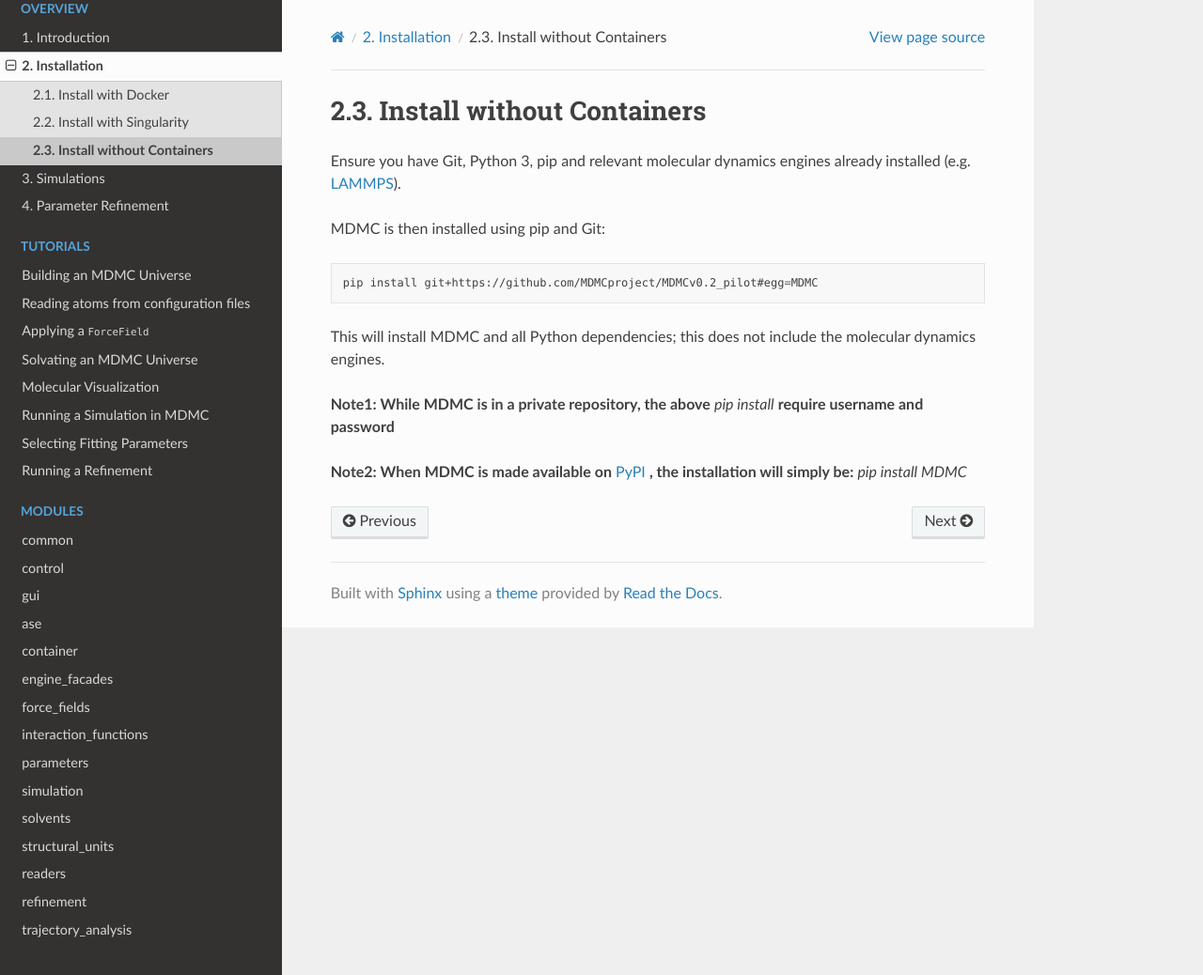
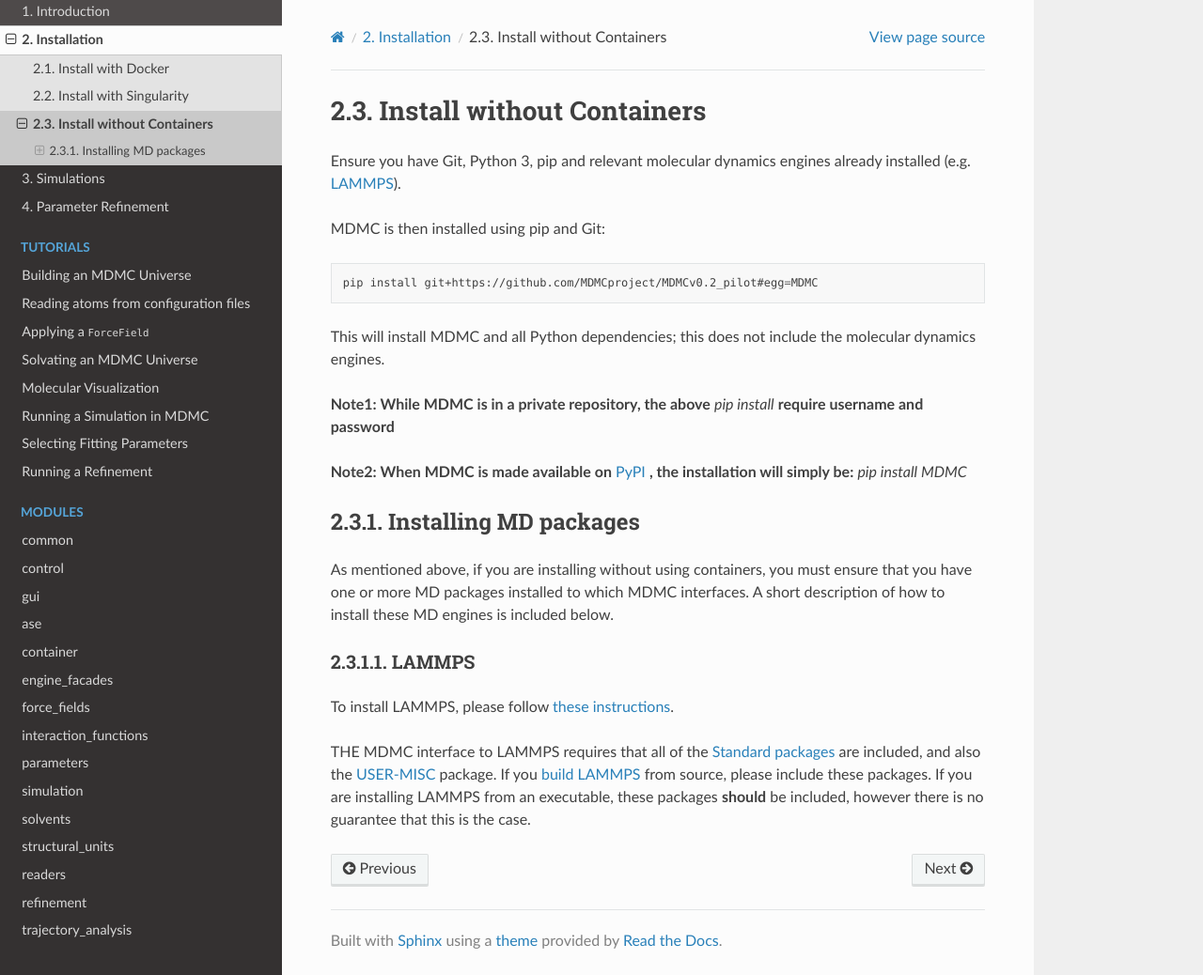
Before and after one commit to ISISNeutronMuon/MDMC, a Sphinx documentation site: the page built from doc/pages/installation/containerless.rst, in a window 1280 px wide and 1038 px high. Shown: the whole window at 94% size. Built offline with Sphinx 7.4.7 and the Read the Docs theme 2.0.0, drawn with Linux system fonts in a browser that asks for light colours.

```diff
--- a/doc/pages/installation/containerless.rst
+++ b/doc/pages/installation/containerless.rst
@@ -19,3 +19,21 @@
 
 **Note2: When MDMC is made available on** `PyPI <https://pypi.org>`_ **, the
 installation will simply be:** `pip install MDMC`
+
+
+Installing MD packages
+----------------------
+As mentioned above, if you are installing without using containers, you must
+ensure that you have one or more MD packages installed to which MDMC interfaces.
+A short description of how to install these MD engines is included below.
+
+LAMMPS
+^^^^^^
+To install LAMMPS, please follow `these instructions <https://lammps.sandia.gov/doc/Install_linux.html>`_.
+
+THE MDMC interface to LAMMPS requires that all of the `Standard packages <https://lammps.sandia.gov/doc/Packages_standard.html>`_ are
+included, and also the `USER-MISC <https://lammps.sandia.gov/doc/Packages_details.html#pkg-user-misc>`_
+package.  If you `build LAMMPS <https://lammps.sandia.gov/doc/Build.html>`_ from
+source, please include these packages.  If you are installing LAMMPS from an
+executable, these packages **should** be included, however there is no guarantee
+that this is the case.
```
Also changed, not shown: doc/_static/files/linux/docker-compose.yml (+15 -4 lines), doc/_static/files/osx-windows/docker-compose.yml (+16 -4 lines).
